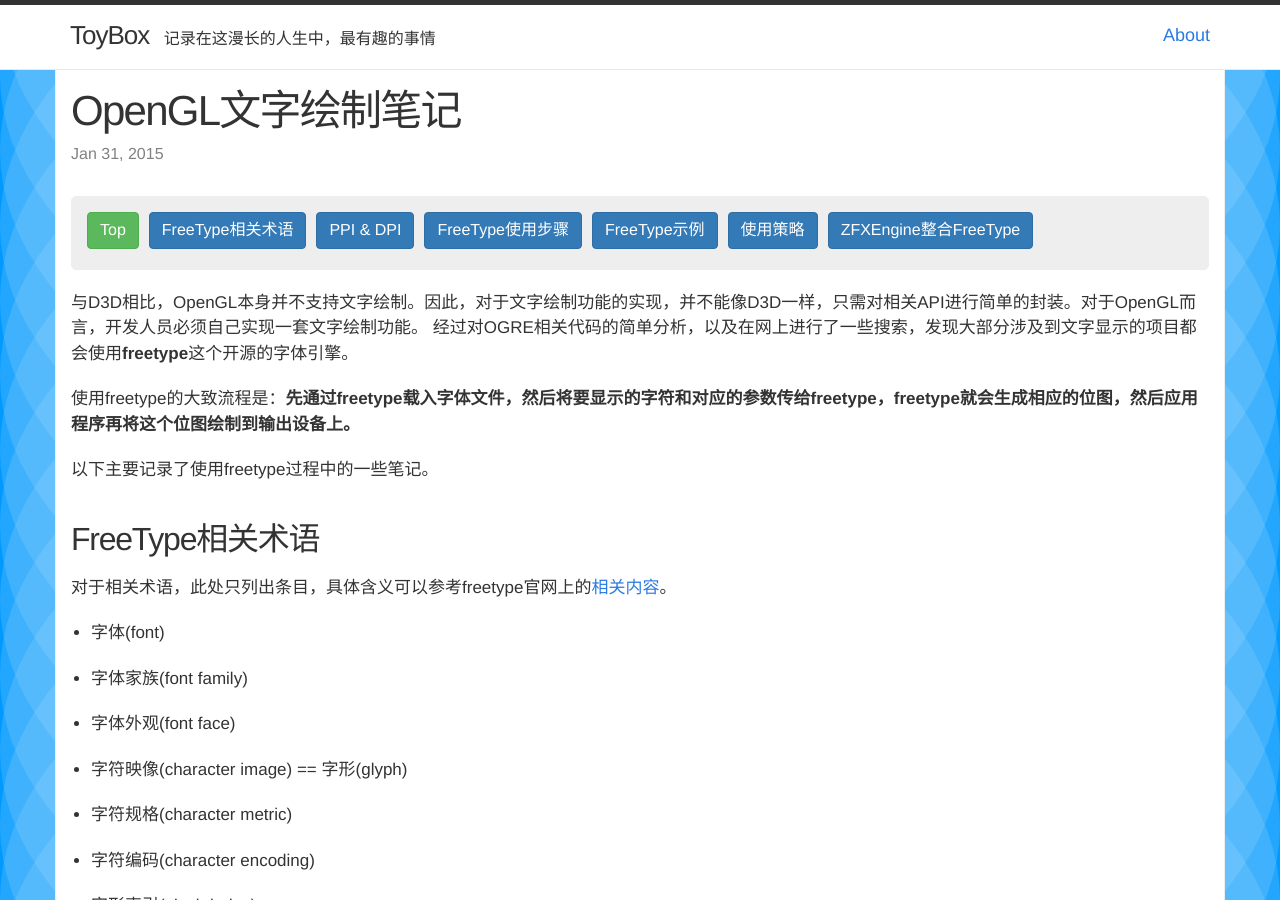
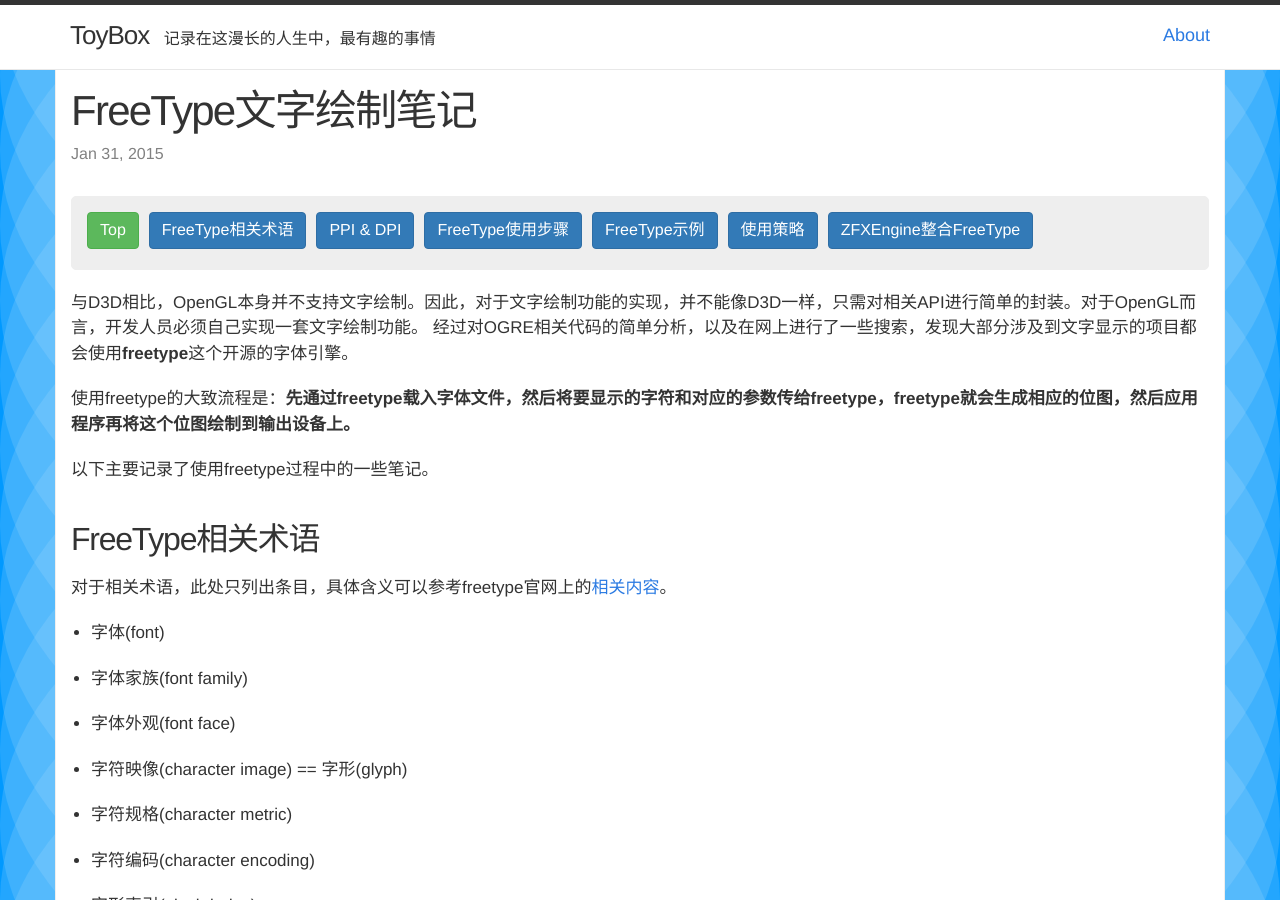
Before and after one commit to Gemini2015/gemini2015.github.io, a Jekyll site: the page built from _posts/2015-01-31-opengl-text-drawing-note.markdown, in a window 1280 px wide and 900 px high. Built offline with Jekyll 4.4.1, drawn with Linux system fonts in a browser that asks for light colours; nearby versions of some CDN libraries; comment, search, counter and statistics services are not loaded; a style sheet for code colours, icons or effects is not loaded.

Commit message:
modify title

```diff
--- a/_posts/2015-01-31-opengl-text-drawing-note.markdown
+++ b/_posts/2015-01-31-opengl-text-drawing-note.markdown
@@ -1,9 +1,9 @@
 ---
 layout: post
-title: OpenGL文字绘制笔记
+title: FreeType文字绘制笔记
 date: 2015-01-31 22:28:41
 categories: game dev
-description: 记录实现OpenGL文字绘制的过程
+description: 记录利用FreeType进行文字绘制的过程
 ---
 
 
```
